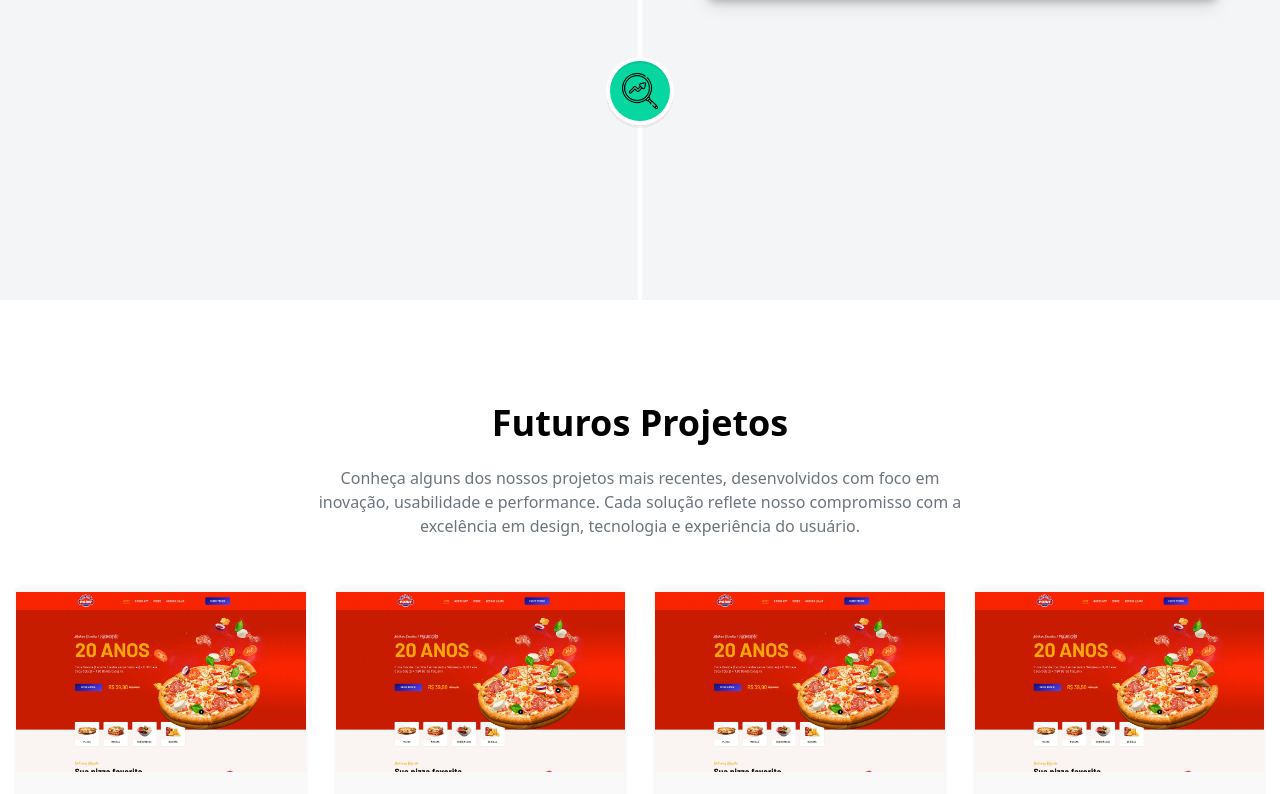
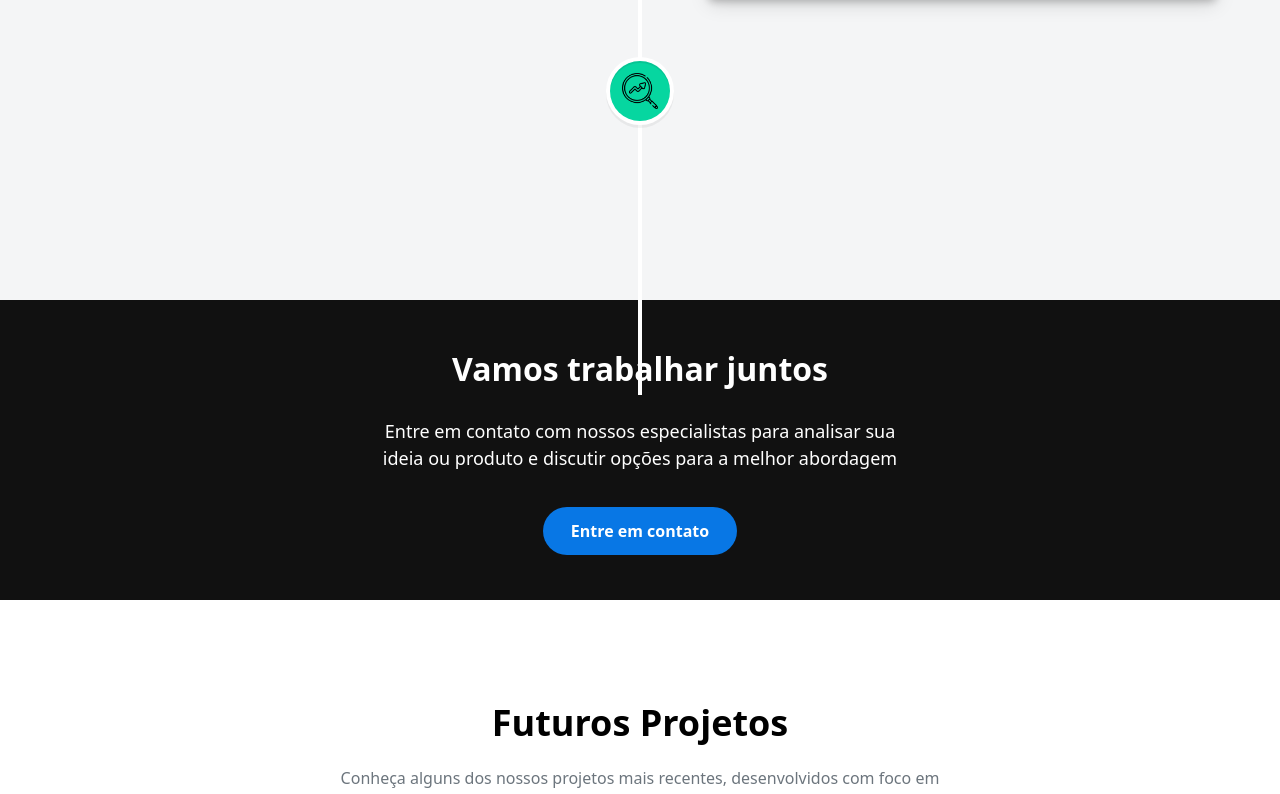
Before and after one commit to inovaSociety/inova---Projeto-3, a React (Vite) app in the folder inova/: page / in a window 1280 px wide. Shown: the part 1527-2321 px from the top of the page. Built offline with nearby package versions, Linux system fonts and the light colour scheme; a web font is replaced by a local one.

Commit message:
Update faixa.jsx

```diff
--- a/inova/src/components/servicesLp/ServicesLp.jsx
+++ b/inova/src/components/servicesLp/ServicesLp.jsx
@@ -7,6 +7,7 @@ import {
 import "react-vertical-timeline-component/style.min.css";
 import timelineElements from "./timeLineElements";
 import "./Style.css";
+import Faixa from "../about/Faixa";
 
 
 
@@ -41,6 +42,7 @@ const ServicesLp = () => {
           })
         }
       </VerticalTimeline>
+      <Faixa/>
     </div>
   );
 };
```
